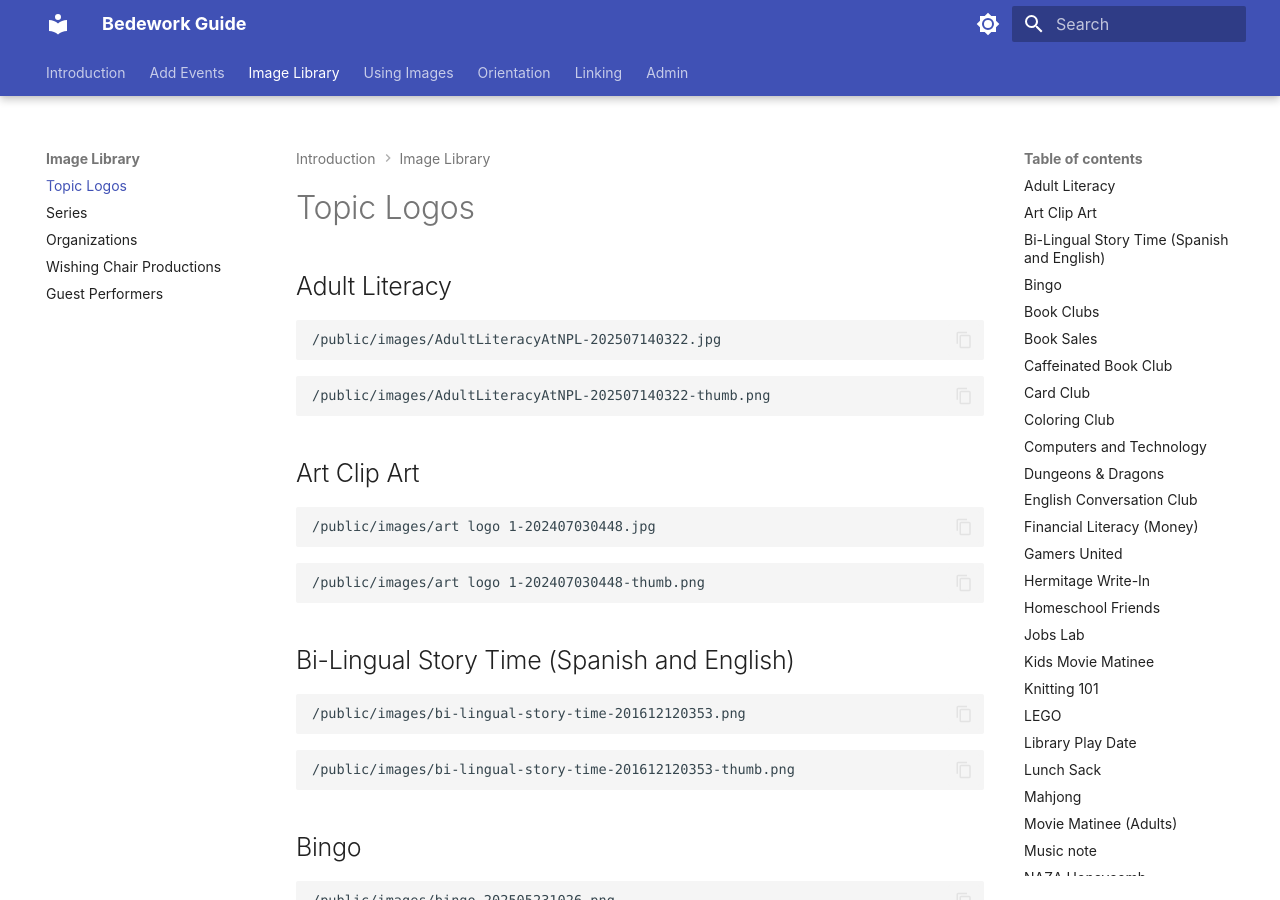
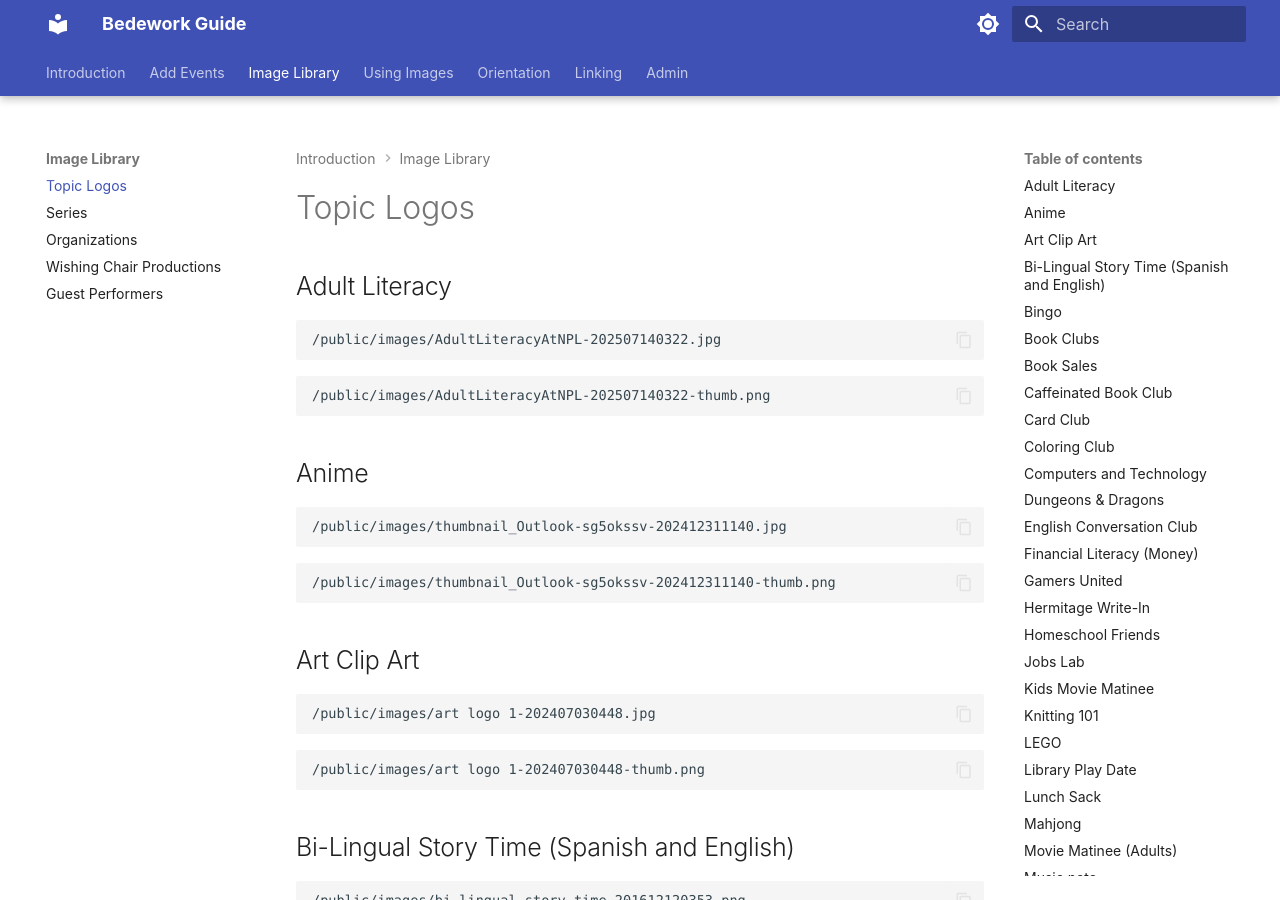
Before and after one commit to Nashville-Public-Library/bedework-docs, an MkDocs documentation site: the page built from docs/image-library/topic-logos.md, in a window 1280 px wide and 900 px high. Built offline with MkDocs 1.6.1 and Material for MkDocs 9.7.7, drawn with Linux system fonts in a browser that asks for light colours.

Commit message:
anime for reals

````diff
--- a/docs/image-library/topic-logos.md
+++ b/docs/image-library/topic-logos.md
@@ -13,6 +13,16 @@ title: Topic Logos
 
 ```text
 /public/images/AdultLiteracyAtNPL-202507140322-thumb.png
+```
+
+## Anime
+
+```text
+/public/images/thumbnail_Outlook-sg5okssv-202412311140.jpg
+```
+
+```text
+/public/images/thumbnail_Outlook-sg5okssv-202412311140-thumb.png
 ```
 
 ## Art Clip Art
````
